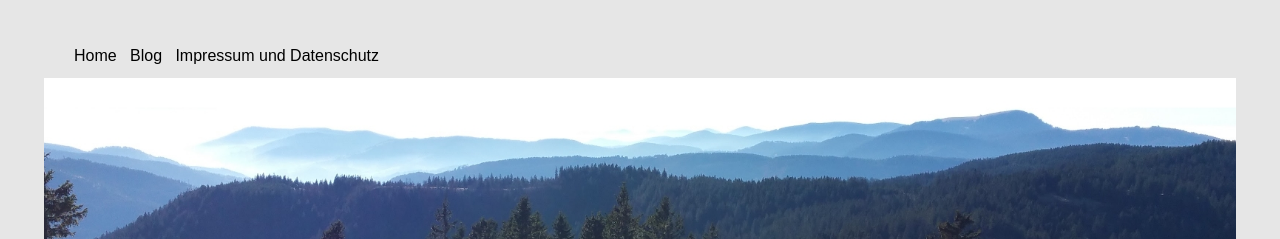
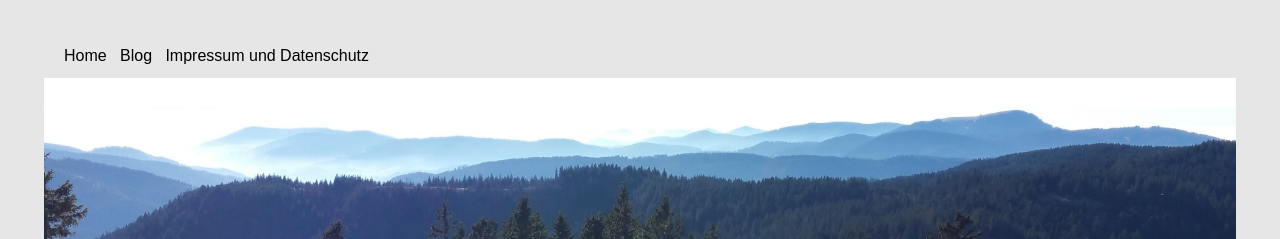
Before and after one commit to rettet-die-stille/rettet-die-stille.github.io, a Jekyll site: the page built from index.md, in a window 1280 px wide. Shown: the top 239 px of the page. Built offline with Jekyll 4.4.1, drawn with Linux system fonts in a browser that asks for light colours; our own code applies the rules of GitHub Pages for plain Markdown files.

Commit message:
Update layout.scss

```diff
--- a/_sass/layout.scss
+++ b/_sass/layout.scss
@@ -56,7 +56,7 @@ a:hover {text-decoration: underline}
 .nav {
     grid-area: nav;
     display: inline-block;
-    padding-left: 30px;
+    padding-left: 20px;
     padding-bottom: 10px;
 
     h1 {
```
